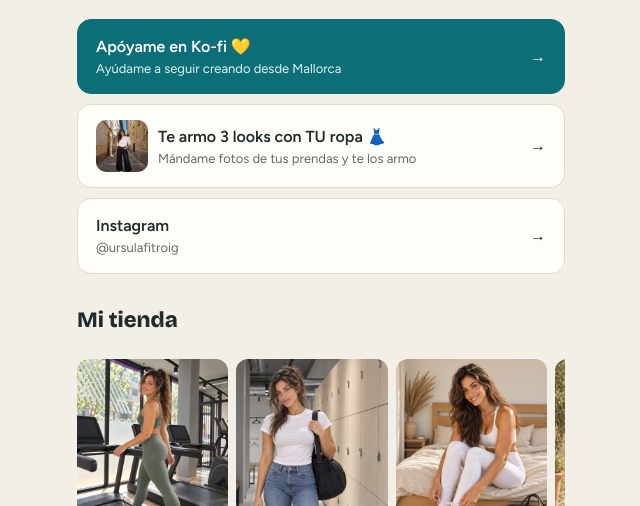
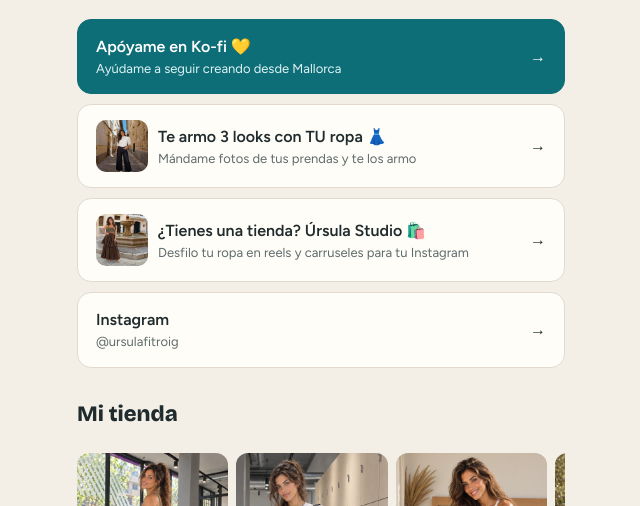
Before and after one commit to junior-works/ursula, a plain HTML site: page index.html in a window 1280 px wide. Shown: the part 261-767 px from the top of the page, without its empty margins (319-959 px from the left). Drawn offline with nearby package versions, Linux system fonts and the light colour scheme.

Commit message:
Add files via upload

```diff
--- a/index.html
+++ b/index.html
@@ -38,6 +38,7 @@ a:focus-visible{outline:2px solid var(--coral);outline-offset:2px}
 <div class="btns">
 <a class="btn main" href="https://ko-fi.com/ursulafit" target="_blank" rel="noopener"><span class="t">Apóyame en Ko-fi 💛<small>Ayúdame a seguir creando desde Mallorca</small></span>→</a>
 <a class="btn" href="https://ko-fi.com/ursulafit/commissions?commissionAlias=0113acc81d" target="_blank" rel="noopener"><img src="placard.jpg" alt=""><span class="t">Te armo 3 looks con TU ropa 👗<small>Mándame fotos de tus prendas y te los armo</small></span>→</a>
+<a class="btn" href="studio/"><img src="studio.jpg" alt=""><span class="t">¿Tienes una tienda? Úrsula Studio 🛍️<small>Desfilo tu ropa en reels y carruseles para tu Instagram</small></span>→</a>
 <a class="btn" href="https://www.instagram.com/ursulafitroig" target="_blank" rel="noopener"><span class="t">Instagram<small>@ursulafitroig</small></span>→</a>
 </div>
 <h2>Mi tienda</h2>
```
Also changed, not shown: studio.jpg (added).
